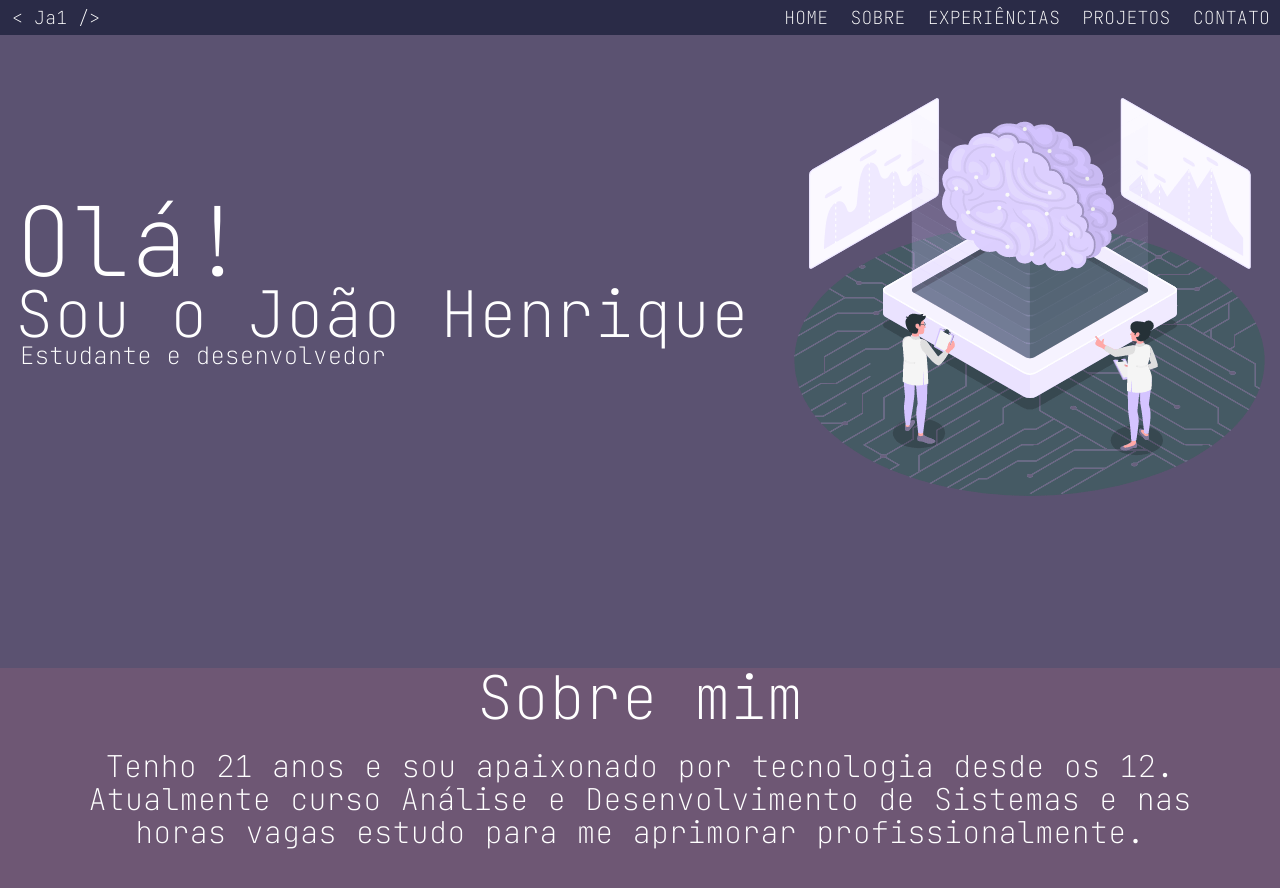
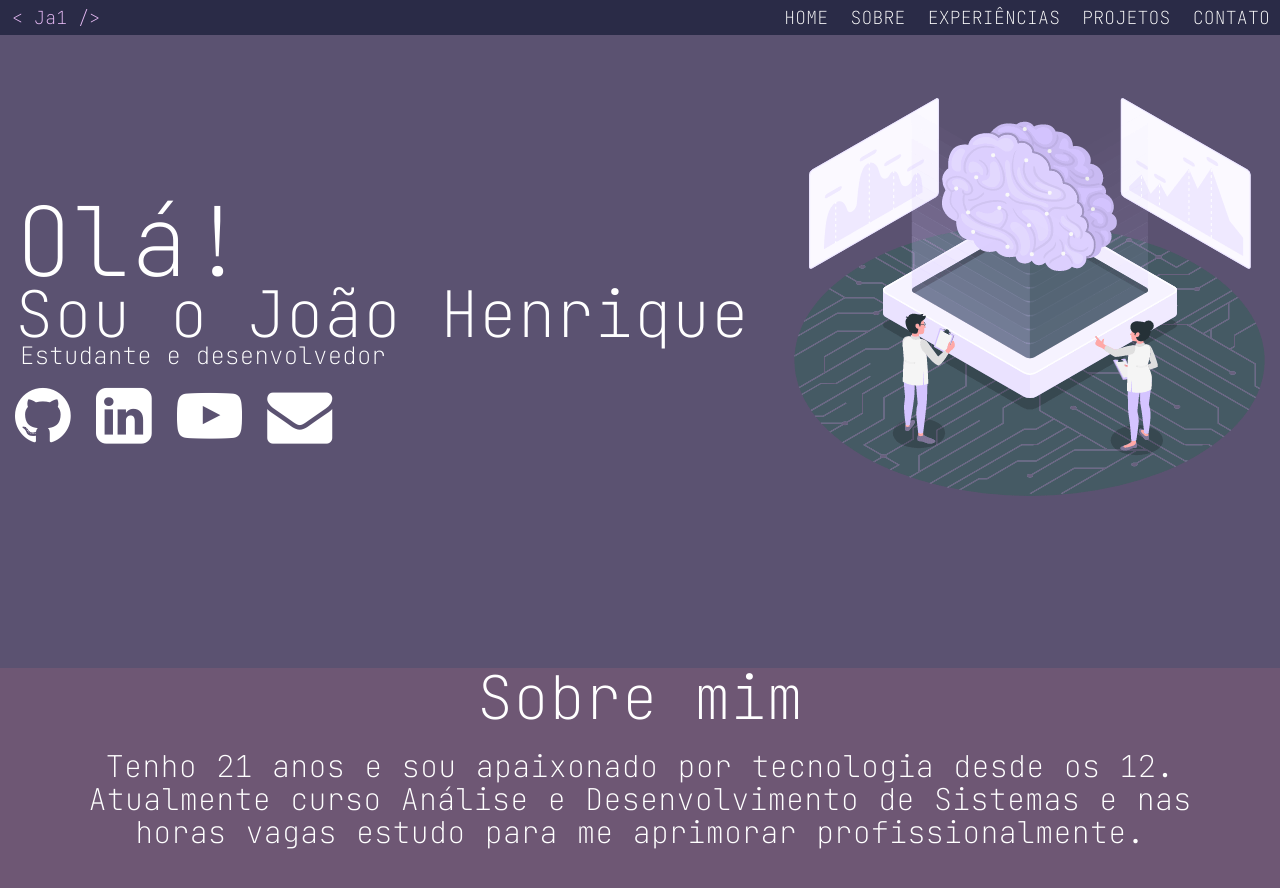
Before and after one commit to Ja1zinh0/NewPortifolio, an Angular app: page / in a window 1280 px wide. Shown: the top 888 px of the page. Built offline with nearby package versions, Linux system fonts and the light colour scheme.

Commit message:
add home icons

```diff
--- a/src/app/components/body/body.component.css
+++ b/src/app/components/body/body.component.css
@@ -22,6 +22,12 @@
 .me-style {
   font-size: 1.5rem;
   padding-left: 5px;
+}
+
+.fa-icons a{
+  color: white;
+  padding-right: 25px;
+  font-size: 65px;
 }
 
 .about {
--- a/src/app/components/body/body.component.html
+++ b/src/app/components/body/body.component.html
@@ -1,3 +1,8 @@
+<link
+  rel="stylesheet"
+  href="https://cdnjs.cloudflare.com/ajax/libs/font-awesome/4.7.0/css/font-awesome.min.css"
+/>
+
 <body>
   <main>
     <div class="home">
@@ -5,6 +10,27 @@
         <p class="ola-style">Olá!</p>
         <p class="pres-style">Sou o João Henrique</p>
         <p class="me-style">Estudante e desenvolvedor</p>
+        <div class="fa-icons">
+          <a target="_blank" href="https://github.com/Ja1zinh0/"
+            ><i class="fa fa-github"></i
+          ></a>
+          <a
+            target="_blank"
+            href="https://www.linkedin.com/in/joao-henrique-jorge-carlos/"
+          >
+            <i class="fa fa-linkedin-square"></i>
+          </a>
+          <a
+            target="_blank"
+            href="https://www.youtube.com/channel/UCzjzqPJQmu9Fl9Qg1qZpLqw"
+          >
+            <i class="fa fa-youtube-play"></i>
+          </a>
+
+          <a target="_blank" href="mailto:joaohenriquejorgecarlos@gmail.com">
+            <i class="fa fa-envelope" aria-hidden="true"></i
+          ></a>
+        </div>
       </div>
       <figure>
         <img class="brain" src="assets/brain.gif" />
```
